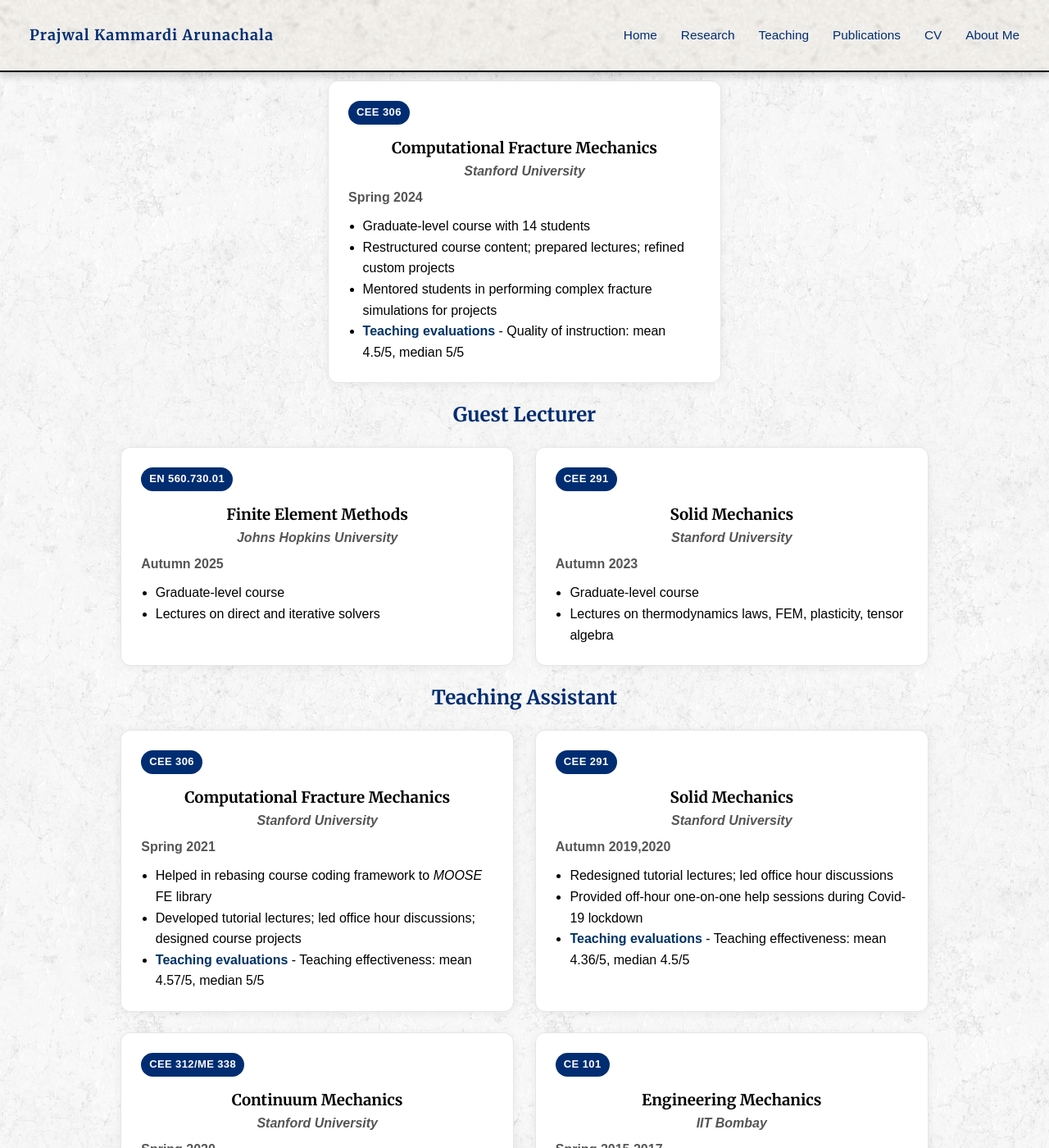
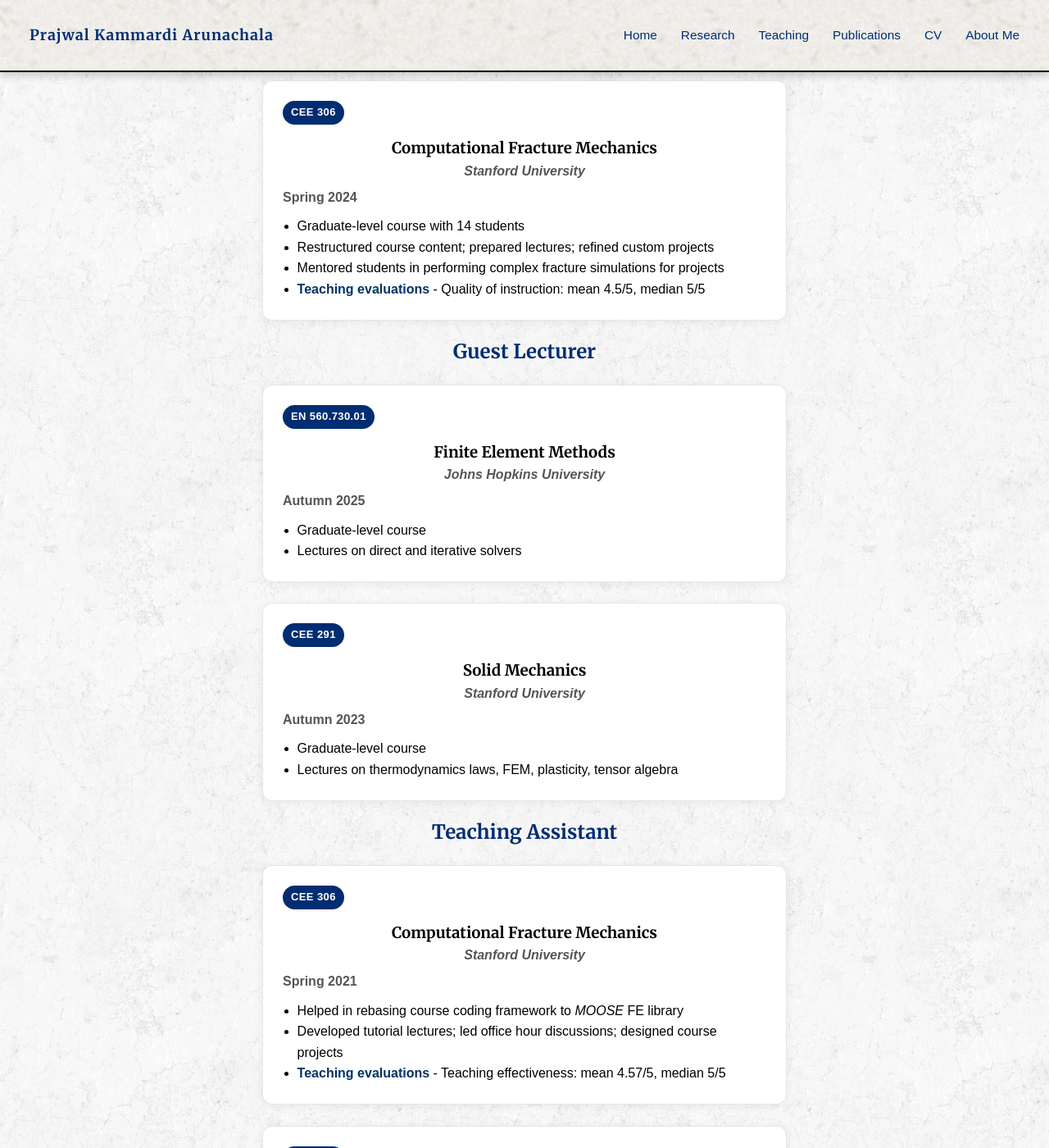
Before and after one commit to prajwalka/prajwalka.github.io, a Jekyll site: the page built from teaching.md, in a window 1280 px wide and 1400 px high. Shown: the whole window at 82% size. Built offline with Jekyll 4.4.1, drawn with Linux system fonts in a browser that asks for light colours; some web fonts are replaced.

Commit message:
updating teaching

```diff
--- a/assets/style.css
+++ b/assets/style.css
@@ -441,7 +441,7 @@
   display: grid;
   gap: clamp(16px, 2vw, 32px);
   justify-content: center;
-  grid-template-columns: repeat(auto-fit, minmax(320px, 480px));
+  grid-template-columns: repeat(auto-fit, minmax(320px, 640px));
 }
 
 /* Column count overrides applied by JS */
```
